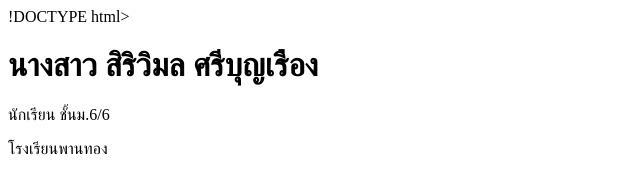
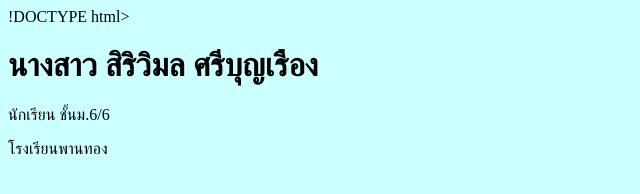
Before and after one commit to 16414-Siriwimon/portfolio, a plain HTML site: page index.html in a window 1280 px wide. Shown: the whole page, without its empty margins (0-640 px from the left). Drawn offline with Linux system fonts and the light colour scheme.

Commit message:
Update index.html

```diff
--- a/index.html
+++ b/index.html
@@ -3,7 +3,7 @@
 <head>
     <title>Portfolio นางสาว สิริวิมล ศรีบุญเรือง </title>
 </head>
-<body>
+<body bgcolor="#CCFFFF">
 <h1>นางสาว สิริวิมล ศรีบุญเรือง</h1>
 <p>นักเรียน ชั้นม.6/6</p>
 <p>โรงเรียนพานทอง</p>
```
